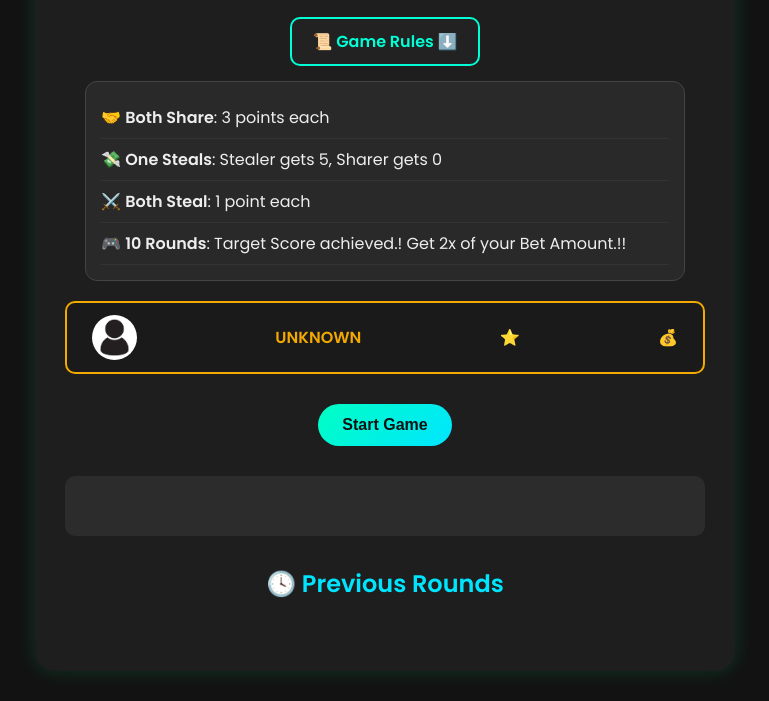
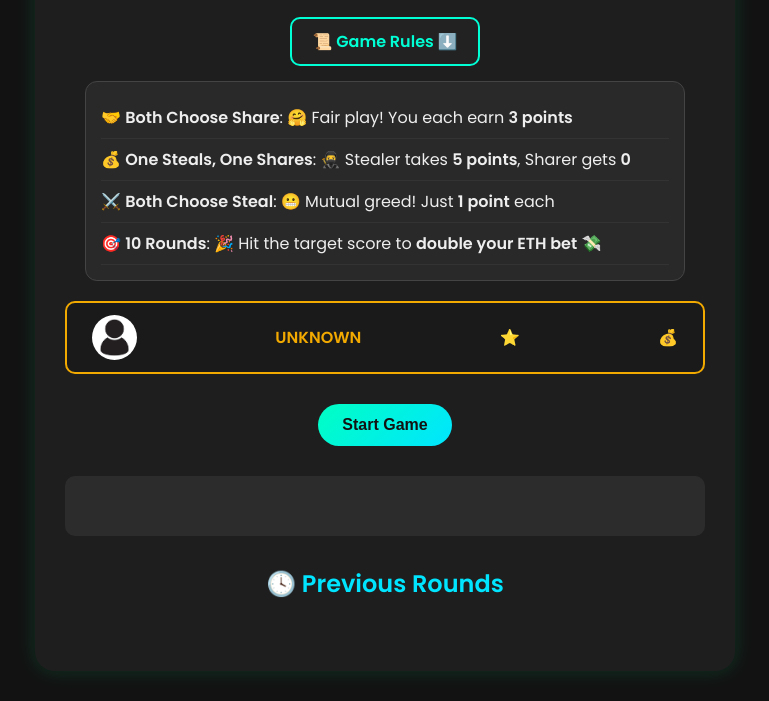
Before and after one commit to vipbondre/game_of_life, a website: page index.html in a window 1280 px wide. Both pictures are taken after a click on the button "📜 Game Rules ⬇️". Shown: the part 151-852 px from the top of the page, without its empty margins (255-1024 px from the left). Drawn offline with nearby package versions, Linux system fonts and the light colour scheme.

Commit message:
Modfified UI

```diff
--- a/index.html
+++ b/index.html
@@ -21,10 +21,10 @@
         <button class="toggle-rules" onclick="toggleRules()">📜 Game Rules ⬇️</button>
         <div id="rules-content" class="rules-content">
         <ul>
-            <li>🤝 <strong>Both Share</strong>: 3 points each</li>
-            <li>💸 <strong>One Steals</strong>: Stealer gets 5, Sharer gets 0</li>
-            <li>⚔️ <strong>Both Steal</strong>: 1 point each</li>
-            <li>🎮 <strong>10 Rounds</strong>: Target Score achieved.! Get 2x of your Bet Amount.!! </li>
+          <li>🤝 <strong>Both Choose Share</strong>: 🤗 Fair play! You each earn <strong>3 points</strong></li>
+          <li>💰 <strong>One Steals, One Shares</strong>: 🥷 Stealer takes <strong>5 points</strong>, Sharer gets <strong>0</strong></li>
+          <li>⚔️ <strong>Both Choose Steal</strong>: 😬 Mutual greed! Just <strong>1 point</strong> each</li>
+          <li>🎯 <strong>10 Rounds</strong>: 🎉 Hit the target score to <strong>double your ETH bet</strong> 💸</li>
         </ul>
         </div>
     </div>
```
